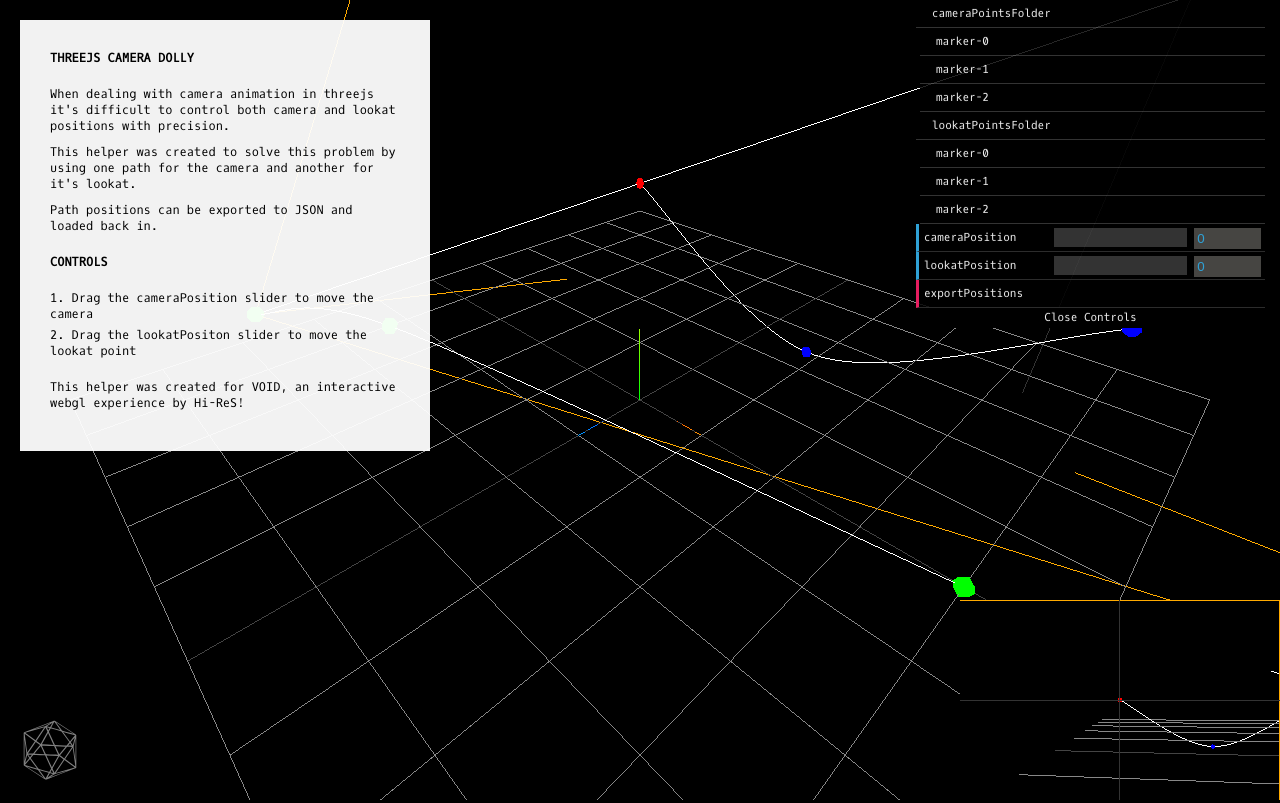
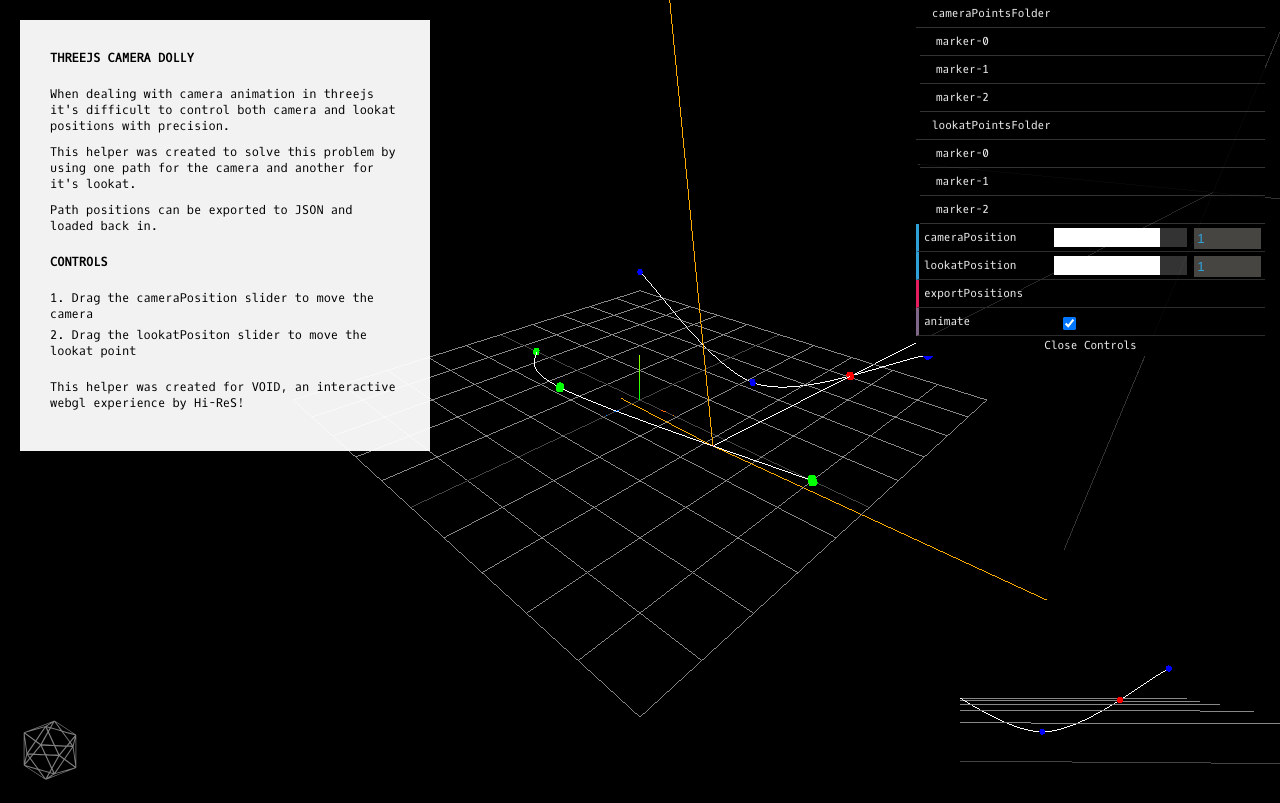
Before and after one commit to ameliemaia/threejs-camera-dolly, a website: page index.html in a window 1280 px wide. Drawn offline with Linux system fonts and the light colour scheme.

Commit message:
Added animate feature

```diff
--- a/dolly.js
+++ b/dolly.js
@@ -89,7 +89,7 @@ THREE.CameraDolly = function ( camera, scene, points, gui ){
 	};
 
 	this.createCurves();
-	this.updateCamera();
+	this.update();
 };
 
 THREE.CameraDolly.prototype.createCurves = function(){
@@ -153,7 +153,7 @@ THREE.CameraDolly.prototype.createCurves = function(){
 
 	this.scene.add( this.pathLookatCurve );
 
-	this.updateCamera();
+	this.update();
 };
 
 
@@ -174,7 +174,7 @@ THREE.CameraDolly.prototype.createMarker = function(color){
 	return new THREE.Mesh(geometry, material);
 };
 
-THREE.CameraDolly.prototype.updateCamera = function(){
+THREE.CameraDolly.prototype.update = function(){
 
 	var position = this.cameraSpline.getPointAt( this.cameraPosition );
 
--- a/index.html
+++ b/index.html
@@ -63,7 +63,8 @@
 		window.addEventListener('resize', onWindowResize, false);
 
 		// Start
-		camera.position.set(45, 45, 45);
+		var zoom = 80;
+		camera.position.set(1 * zoom, 0.75 * zoom, 1 * zoom);
 		camera.lookAt(new THREE.Vector3());
 
 		// Dolly
@@ -71,11 +72,11 @@
 			"camera": [
 				{
 					"x": -35,
-					"y": 10,
-					"z": 30
+					"y": 0,
+					"z": 0
 				},
 				{
-					"x": -21,
+					"x": 0,
 					"y": 10,
 					"z": 20
 				},
@@ -104,6 +105,11 @@
 			]
 		};
 
+		// Controller
+		var controller = {
+			animate: true
+		};
+
 		// GUI
 		var gui = new dat.GUI;
 		gui.width = 350;
@@ -112,12 +118,16 @@
 		var dolly = new THREE.CameraDolly(cameraDolly, scene, points, gui);
 
 		gui.add(dolly, 'cameraPosition', 0, 1).onChange(function(){
-			dolly.updateCamera();
+			dolly.update();
 		});
 		gui.add(dolly, 'lookatPosition', 0, 1).onChange(function(){
-			dolly.updateCamera();
+			dolly.update();
 		});
 		gui.add(dolly, 'exportPositions');
+		gui.add(controller, 'animate');
+
+		// Clock
+		var clock = new THREE.Clock( true );
 
 		function update(){
 
@@ -125,6 +135,21 @@
 
 			render( camera,  0, 0, 1, 1 );
 			render( cameraDolly, 0.75, 0, 0.25, 0.25 );
+
+
+
+			var delta = clock.getElapsedTime() * 0.5;
+			var position = THREE.Math.mapLinear(Math.sin(delta), -1, 1, 0, 1);
+
+			if(controller.animate){
+				dolly.cameraPosition = position;
+				dolly.lookatPosition = position;
+				dolly.update();
+
+				for (var i in gui.__controllers) {
+					gui.__controllers[i].updateDisplay();
+				}
+			}
 
 			controls.update();
 		}
```
